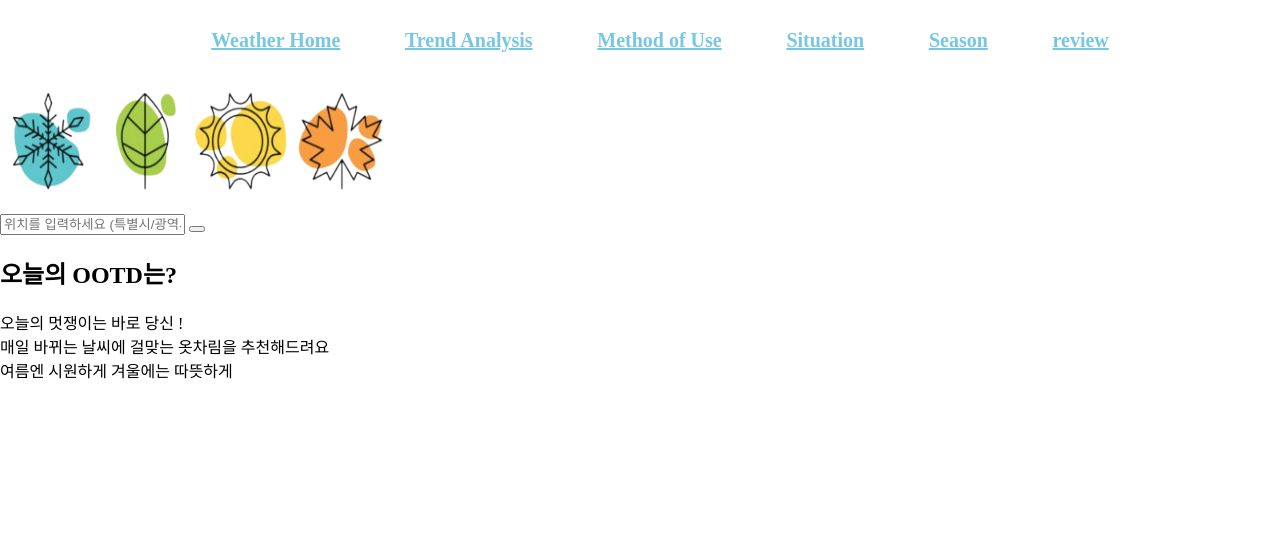
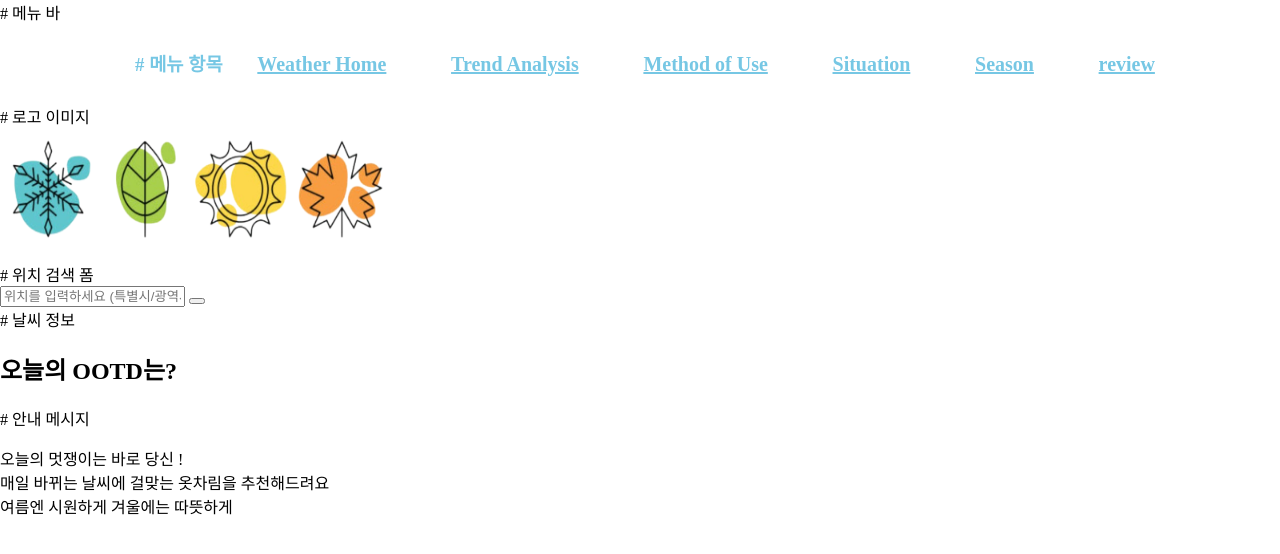
Before and after one commit to open555/open55555, a Django app: page / in a window 1280 px wide. Shown: the top 554 px of the page. Run offline with Django 5.2, Linux system fonts and the light colour scheme.

Commit message:
Update weather.html
Signed-off-by: yyejinn <yyejin7@naver.com>

```diff
--- a/myapp/templates/myapp/weather.html
+++ b/myapp/templates/myapp/weather.html
@@ -9,10 +9,12 @@
   <link href="{% static 'myapp/style.css' %}" rel="stylesheet" type="text/css" />
 </head>
 <body>
+  # 메뉴 바
   <h3 class="menu-bar con-min-width">
     <div class="con">
       <nav class="menu-bar__menu-box-1">
         <ul>
+          # 메뉴 항목
             <li><a href="{% url 'weather' %}">Weather Home</a></li>
             <li><a href="{% url 'trend' %}">Trend Analysis</a></li>
             <li><a href="{% url 'method_of_use' %}">Method of Use</a></li>
@@ -24,9 +26,11 @@
     </div>
   </h3>
   <div class="main">
+    # 로고 이미지
     <div>
       <img src="{% static 'myapp/images/logo.png' %}" width="400" height="130" alt="Logo">
     </div>
+    # 위치 검색 폼
     <form method="post">
         {% csrf_token %}
         <div>
@@ -34,16 +38,20 @@
             <button type="submit" class="fa-solid fa-magnifying-glass search-icon"></button>
         </div>
     </form>
+    # 날씨 정보
     <div class="content">
         <h2>오늘의 OOTD는?</h2>
         {% if weather_data %}
+          #  날씨 데이터가 있을 경우
             <p>오늘의 기온: {{ weather_data.tmp }}°C</p>
             <p>오늘의 날씨: {{ weather_data.state }}</p>
             <p>추천 옷차림: {{ weather_data.recommendation }}</p>
         {% elif error %}
+           # 에러 메시지가 있을 경우
             <p>{{ error }}</p>
         {% endif %}
     </div>
+    # 안내 메시지
     <div class="content2">
         <p>오늘의 멋쟁이는 바로 당신 ! <br>
         매일 바뀌는 날씨에 걸맞는 옷차림을 추천해드려요 <br>
```
